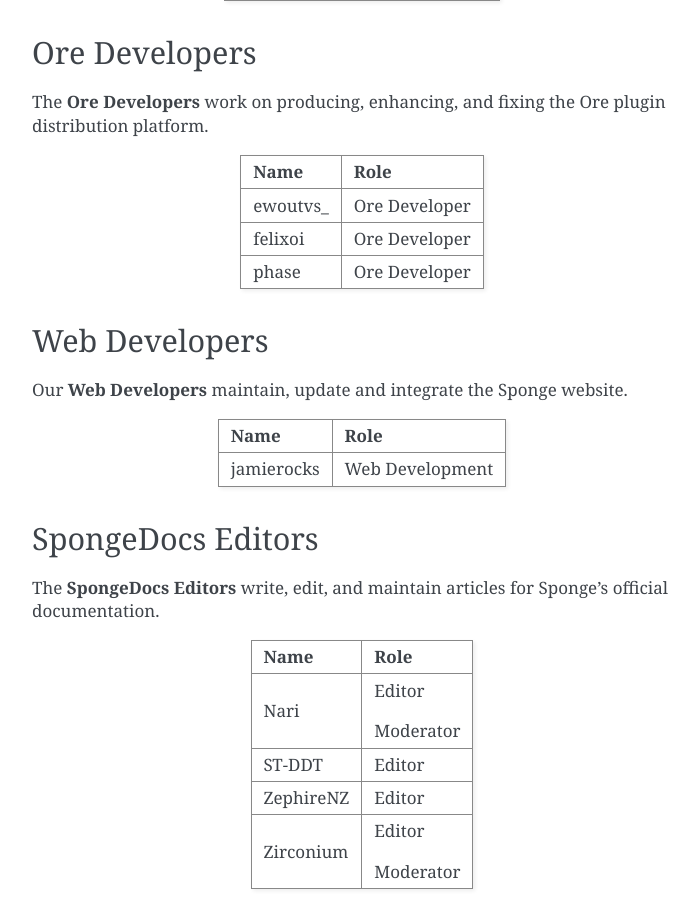
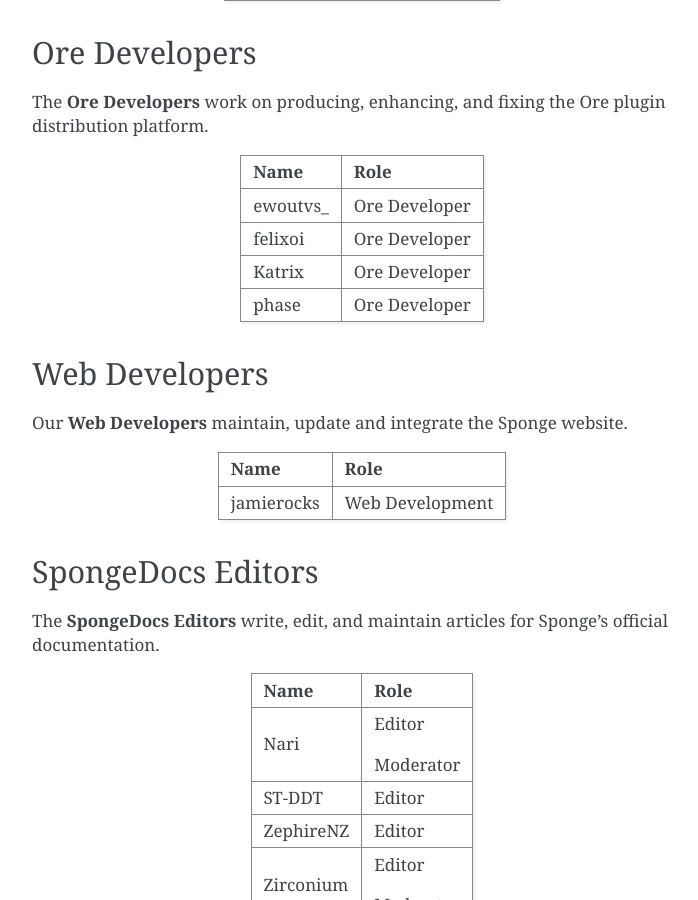
Before and after one commit to SpongePowered/SpongeDocs, a Sphinx documentation site: the page built from source/about/staff.rst, in a window 1280 px wide and 900 px high, scrolled down 1993 px. Shown: the whole window, without its empty margins (388-1086 px from the left). Built offline with Sphinx 7.4.7, drawn with Linux system fonts in a browser that asks for light colours; pages that are not in the unit, such as notebooks, are missing from menus.

Commit message:
Katrix is now Ore developer

```diff
--- a/source/about/staff.rst
+++ b/source/about/staff.rst
@@ -118,6 +118,8 @@
 | ewoutvs\_                         | Ore Developer                      |
 +-----------------------------------+------------------------------------+
 | felixoi                           | Ore Developer                      |
++-----------------------------------+------------------------------------+
+| Katrix                            | Ore Developer                      |
 +-----------------------------------+------------------------------------+
 | phase                             | Ore Developer                      |
 +-----------------------------------+------------------------------------+
```
